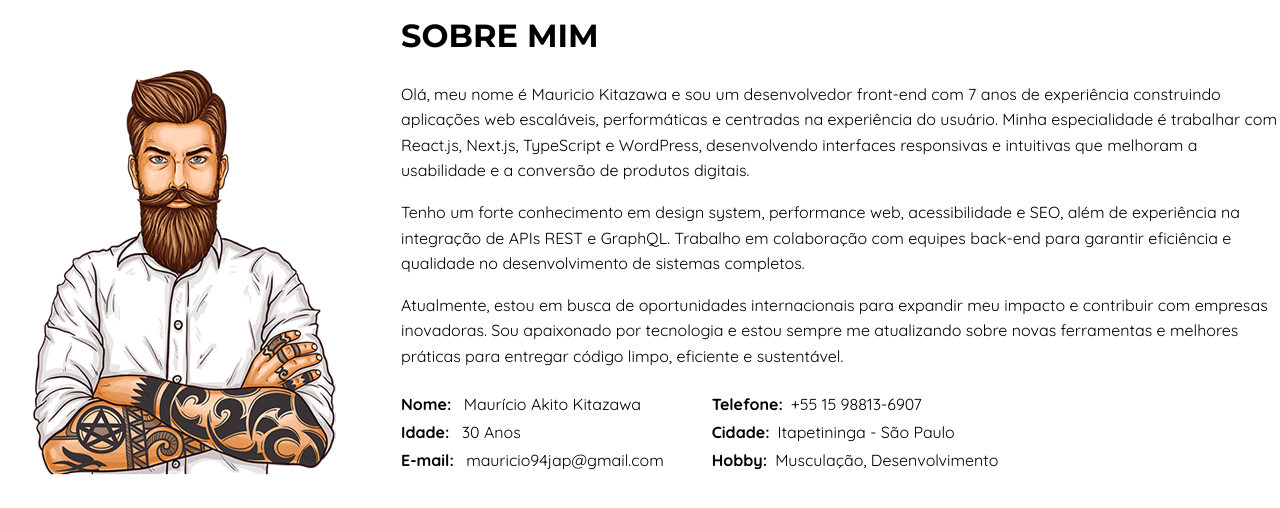
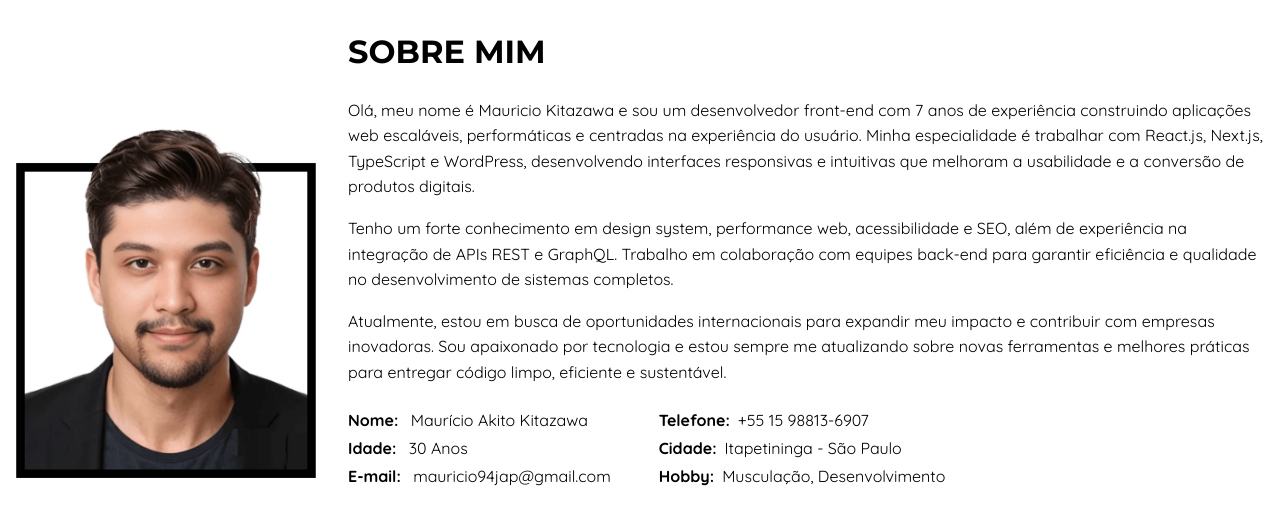
Before and after one commit to mauricioakito/dev-front-end, a React (Vite) app: page / in a window 1280 px wide. Shown: the part 924-1432 px from the top of the page. Built offline with nearby package versions, Linux system fonts and the light colour scheme.

Commit message:
Initial commit

```diff
--- a/src/App.css
+++ b/src/App.css
@@ -1,6 +1,8 @@
 .innerContainer {
   max-width: 1280px;
   margin: 0 auto;
+  flex-direction: column;
+  width: 100%;
 }
 
 html {
@@ -11,3 +13,13 @@ h2 {
   font-size: 2rem;
   text-transform: uppercase;
 }
+
+section {
+  overflow: hidden;
+}
+
+@media screen and (min-width: 1024px) {
+  .innerContainer {
+    flex-direction: row;
+  }
+}
--- a/src/presentation/About/About.module.scss
+++ b/src/presentation/About/About.module.scss
@@ -3,6 +3,7 @@
   min-height: 100vh;
   display: flex;
   align-items: center;
+  padding: 1rem;
 
   .innerContainer {
     display: flex;
@@ -13,6 +14,7 @@
   .portrait {
     width: auto;
     height: 100%;
+    max-width: 300px;
   }
 
   .paragraph, .personalInfoParagraph, .personalInfoParagraph strong {
@@ -34,7 +36,7 @@
 
   .personalInfoContainer {
     display: flex;
-    gap: 3rem;
+    flex-direction: column;
   }
 
   .buttonContainer {
@@ -44,7 +46,7 @@
   }
 
   .experienceButton {
-    padding: 1rem 1.5rem;
+    padding: 1rem;
     color: white;
     background: #3182bd;
     text-decoration: none;
@@ -58,7 +60,7 @@
     }
 
     .downloadButton {
-      padding: 1rem 1.5rem;
+      padding: 1rem;
       color: #3182bd;
       border: 1px solid #3182bd;
       text-decoration: none;
@@ -71,4 +73,26 @@
       }
   }
 
+  .textContainer {
+    width: 100%;
+  }
+
+
+  @media screen and (min-width: 1024px){
+    .aboutSection {
+      padding: 0 1rem;
+    }
+    .personalInfoContainer {
+      flex-direction: row;
+      gap: 3rem;
+    }
+
+    .experienceButton,
+      .downloadButton {
+        padding: 1rem 1.5rem;
+      }
+
+
+  }
+
 }
--- a/src/presentation/About/index.tsx
+++ b/src/presentation/About/index.tsx
@@ -6,7 +6,7 @@ export const About = () => {
   return (
     <section id="about" className={styles.aboutSection}>
       <div className={classNames('innerContainer', styles.innerContainer)}>
-        <img className={styles.portrait} src="About/man.png" alt="Man" data-aos="fade-right" data-aos-duration="500"/>
+        <img className={styles.portrait} src="About/me.png" alt="Man" data-aos="fade-right" data-aos-duration="500"/>
         <div className={styles.textContainer} data-aos="fade-left" data-aos-duration="500">
           <h2 className={styles.title}>SOBRE MIM</h2>
 
--- a/src/presentation/Contact/Contact.module.scss
+++ b/src/presentation/Contact/Contact.module.scss
@@ -24,6 +24,8 @@
     display: flex;
     justify-content: space-evenly;
     align-items: center;
+    flex-direction: column;
+    gap: 1rem;
   }
 
   .infoItem {
@@ -74,4 +76,10 @@
 
   }
 
+  @media screen and (min-width: 1024px) {
+    .infoContainer {
+      flex-direction: row;
+    }
+  }
+
 }
--- a/src/presentation/Experiences/Experiences.module.scss
+++ b/src/presentation/Experiences/Experiences.module.scss
@@ -68,13 +68,15 @@
     .innerContainer {
       display: flex;
       justify-content: space-between;
+      gap: 1rem;
+      padding: 0 1rem;
     }
 
     .itemTextInfo {
       display: flex;
       flex-direction: column;
       gap: 0.5rem;
-      width: 50%;
+      // width: 50%;
       line-height: 1.6;
       // color: #fff;
 
@@ -95,10 +97,28 @@
 
     .text {
       margin: 0 auto;
-      width: 50%;
       line-height: 1.6;
+      padding: 0 2rem 0 0;
       // color: #fff;
     }
 
   }
+
+  @media screen and (min-width: 1024px){
+    .itemTextInfo {
+      width: 50%;
+    }
+
+    .text {
+      width: 50%;
+      padding: 0;
+    }
+
+    .innerContainer {
+      gap: 0;
+      padding: 0;
+    }
+
+  }
+
 }
--- a/src/presentation/Footer/Footer.module.scss
+++ b/src/presentation/Footer/Footer.module.scss
@@ -1,7 +1,7 @@
 .footer {
   border-top: 1px solid white;
   background-color: #171717;
-  padding: 1rem 0;
+  padding: 1rem;
 
   .footerText {
     color: white;
@@ -9,4 +9,11 @@
     display: block;
   }
 
+  @media screen and (min-width: 1024px) {
+    .footer {
+      padding: 1rem;
+    }
+
+  }
+
 }
--- a/src/presentation/Header/index.tsx
+++ b/src/presentation/Header/index.tsx
@@ -30,7 +30,6 @@ export const Header = () => {
         <a href="/"><img className={styles.imageHeader} src="favicon.svg" alt="Maurício Kitazawa" /></a>
         <div className={styles.headerLinks}>
           <a href="#about">Sobre</a>
-          <a href="#skills">Habilidades</a>
           <a href="#services">Serviços</a>
           <a href="#portfolio">Portfólio</a>
           <a href="#experiences">Experiencias</a>
--- a/src/presentation/Portfolio/Portfolio.module.scss
+++ b/src/presentation/Portfolio/Portfolio.module.scss
@@ -25,7 +25,8 @@
   }
 
   .portfolioItem {
-    max-width: calc(100% / 3 - 1.375rem);
+    max-width: 90%;
+    margin: 0 auto;
   }
 
   .portfolioImage {
@@ -77,4 +78,10 @@
     width: 1.5rem;
   }
 
+  @media screen and (min-width: 1024px) {
+    .portfolioItem {
+      max-width: calc(100% / 3 - 1.375rem);
+    }
+  }
+
 }
--- a/src/presentation/Services/Services.module.scss
+++ b/src/presentation/Services/Services.module.scss
@@ -65,20 +65,14 @@
   .firstLine {
     display: flex;
     gap: 1rem;
+    flex-direction: column;
   }
 
   .secondLine {
     display: flex;
     gap: 1rem;
     margin: 1rem 0 0;
-  }
-
-  .smallerCard {
-    width: 33.3%;
-  }
-
-  .biggerCard {
-    width: 50%;
+    flex-direction: column;
   }
 
   .smallerCard, .biggerCard {
@@ -148,4 +142,20 @@
     }
 
 
+    @media screen and (min-width: 1024px) {
+      .firstLine,
+      .secondLine {
+        flex-direction: row;
+      }
+
+      .smallerCard {
+        width: 33.3%;
+      }
+
+      .biggerCard {
+        width: 50%;
+      }
+
+    }
+
 }
```
Also changed, not shown: src/index.css (+0 -70 lines), public/About/me.jpg (added), public/About/me.png (added).
